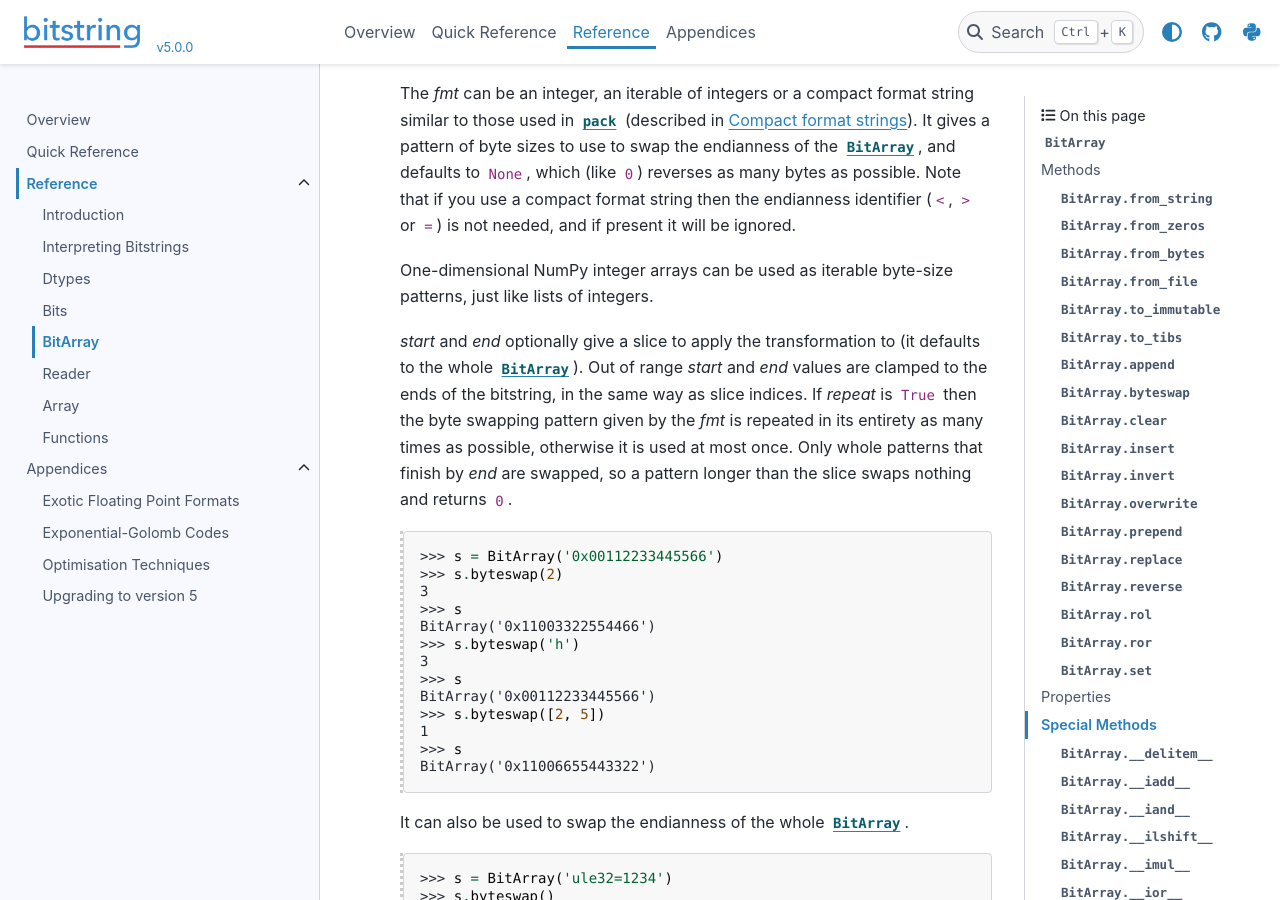
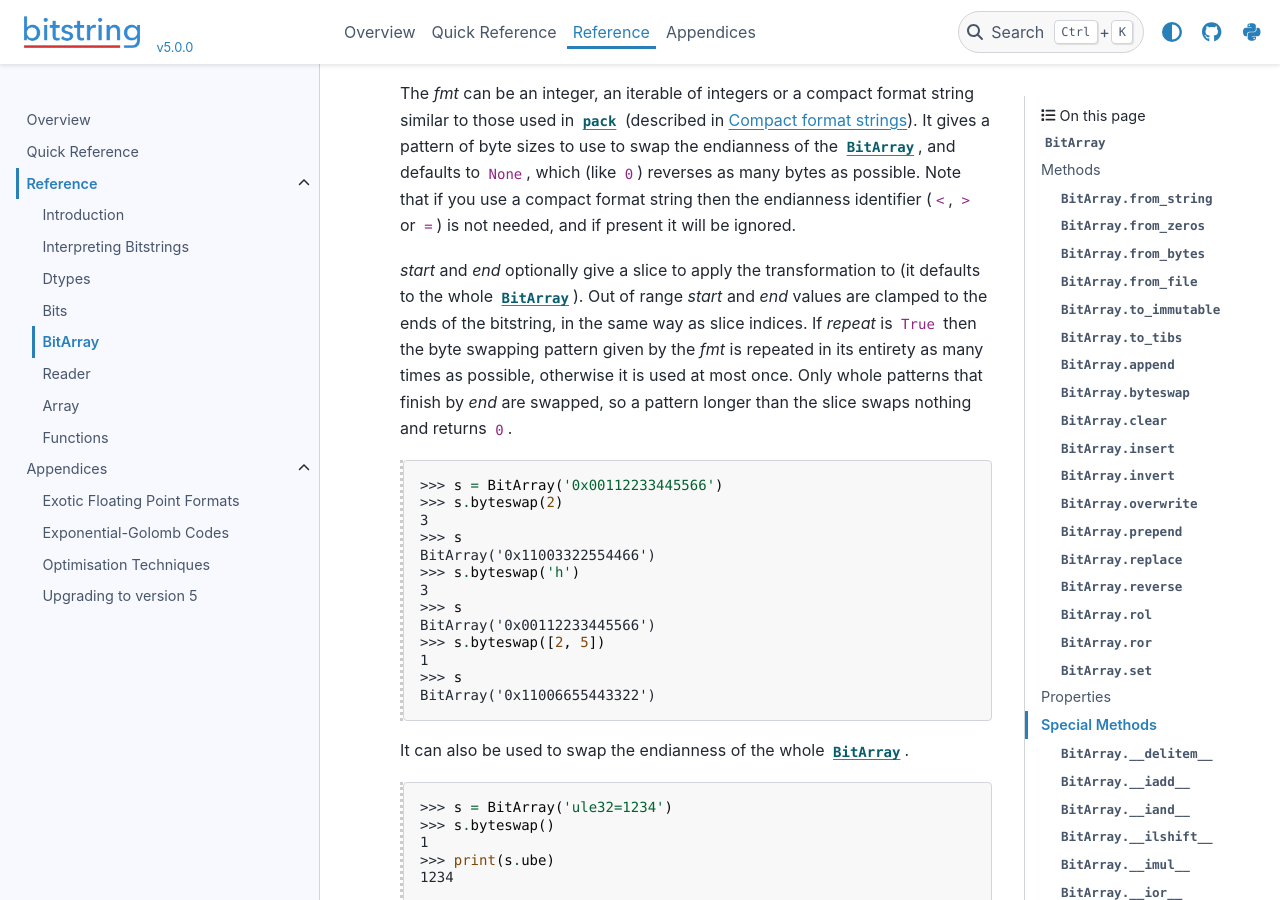
Before and after one commit to scott-griffiths/bitstring, a Sphinx documentation site: the page built from doc/bitarray.rst, in a window 1280 px wide and 900 px high, scrolled down 1883 px. Built offline with Sphinx 7.4.7 and the PyData theme 0.15.4, drawn with Linux system fonts in a browser that asks for light colours.

Commit message:
Remove NumPy arrays from byte-size patterns documentation

```diff
--- a/doc/bitarray.rst
+++ b/doc/bitarray.rst
@@ -58,8 +58,6 @@ Methods
    Change the endianness of the :class:`BitArray` in-place according to *fmt*. Return the number of swaps done.
 
    The *fmt* can be an integer, an iterable of integers or a compact format string similar to those used in :func:`pack` (described in :ref:`compact_format`). It gives a pattern of byte sizes to use to swap the endianness of the :class:`BitArray`, and defaults to ``None``, which (like ``0``) reverses as many bytes as possible. Note that if you use a compact format string then the endianness identifier (``<``, ``>`` or ``=``) is not needed, and if present it will be ignored.
-
-   One-dimensional NumPy integer arrays can be used as iterable byte-size patterns, just like lists of integers.
 
    *start* and *end* optionally give a slice to apply the transformation to (it defaults to the whole :class:`BitArray`). Out of range *start* and *end* values are clamped to the ends of the bitstring, in the same way as slice indices. If *repeat* is ``True`` then the byte swapping pattern given by the *fmt* is repeated in its entirety as many times as possible, otherwise it is used at most once. Only whole patterns that finish by *end* are swapped, so a pattern longer than the slice swaps nothing and returns ``0``.
 
```
